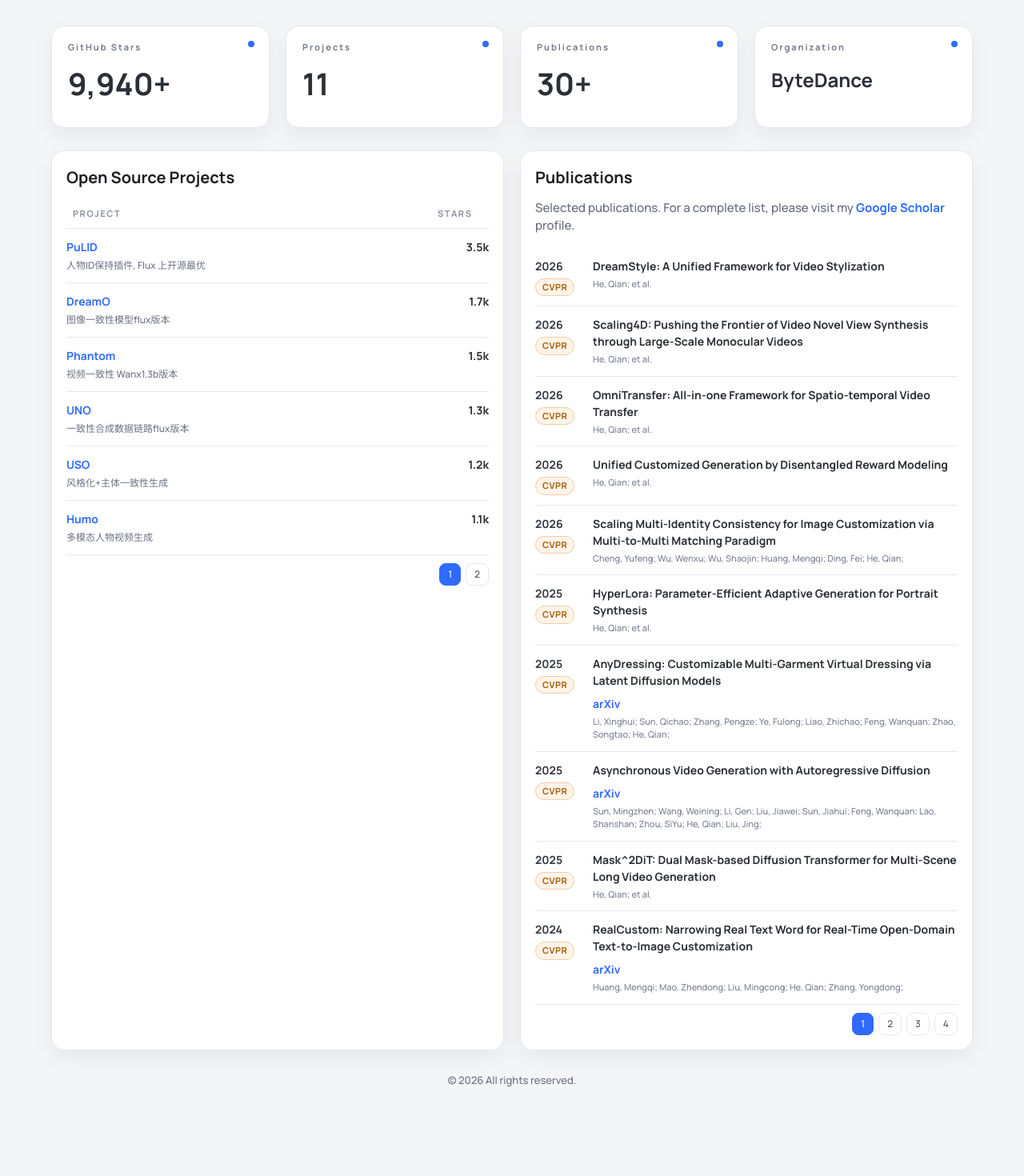
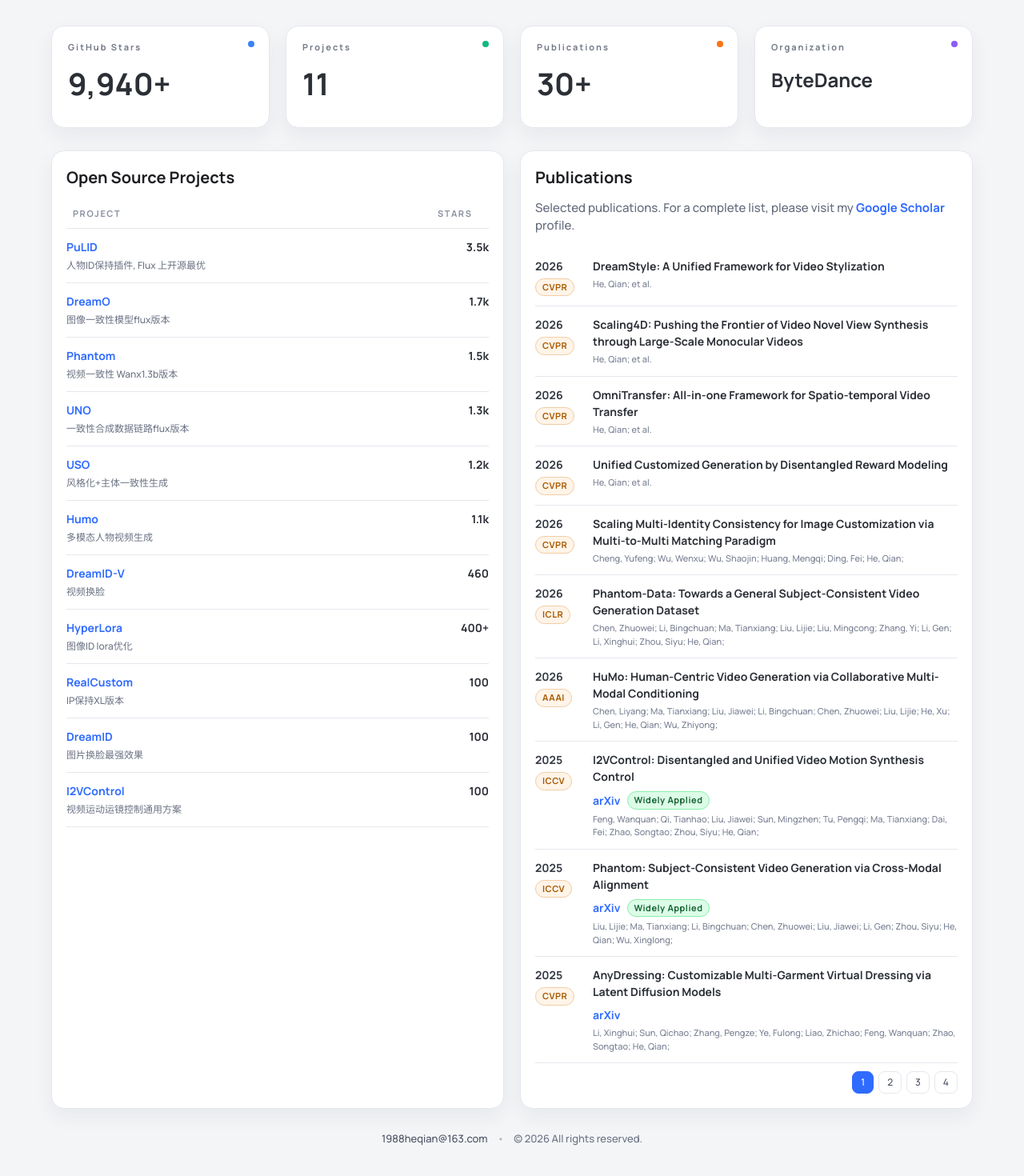
Before and after one commit to logic1988/logic1988.github.io, a Next.js app: page / in a window 1280 px wide. Shown: the part 162-1632 px from the top of the page at 80% size. Before the commit the page ends 1602 px from the top, so only its background shows below. Built offline with nearby package versions, Linux system fonts and the light colour scheme; no server answers.

Commit message:
feat: 优化布局与排序，添加邮箱联系，移除项目分页，调整小点颜色

```diff
--- a/src/app/page.tsx
+++ b/src/app/page.tsx
@@ -26,12 +26,10 @@ interface Paper {
   widelyApplied?: boolean;
 }
 
-const PROJECTS_PER_PAGE = 6;
 const PAPERS_PER_PAGE = 10;
 
 export default function Home() {
   const [githubRepos, setGithubRepos] = useState<Map<string, GitHubRepo>>(new Map());
-  const [projectsPage, setProjectsPage] = useState(1);
   const [papersPage, setPapersPage] = useState(1);
 
   const baseProjects: Project[] = [
@@ -282,6 +280,14 @@ export default function Home() {
       widelyApplied: false
     },
     {
+      title: 'VMix: Improving Text-to-Image Diffusion Model with Cross-Attention Mixing Control',
+      authors: 'Wu, Shaojin; Ding, Fei; Huang, Mengqi; Liu, Wei; He, Qian;',
+      venue: 'arXiv',
+      year: '2024',
+      arxiv: 'https://arxiv.org/abs/2412.20800',
+      widelyApplied: true
+    },
+    {
       title: 'UGC: Unified GAN Compression for Efficient Image-to-Image Translation',
       authors: 'Ren, Yuxi; Wu, Jie; Zhang, Peng; Zhang, Manlin; Xiao, Xuefeng; He, Qian; Wang, Rui; Zheng, Min; Pan, Xin;',
       venue: 'ICCV',
@@ -357,53 +363,44 @@ export default function Home() {
       year: '2021',
       arxiv: 'https://arxiv.org/abs/2109.10760',
       widelyApplied: false
-    },
-    {
-      title: 'VMix: Improving Text-to-Image Diffusion Model with Cross-Attention Mixing Control',
-      authors: 'Wu, Shaojin; Ding, Fei; Huang, Mengqi; Liu, Wei; He, Qian;',
-      venue: 'arXiv',
-      year: '2024',
-      arxiv: 'https://arxiv.org/abs/2412.20800',
-      widelyApplied: true
     }
   ];
 
-  // Top conferences ranking for sorting
-  const venueRank: { [key: string]: number } = {
-    'CVPR': 1,
-    'ICCV': 2,
-    'NeurIPS': 3,
-    'ICML': 4,
-    'ICLR': 5,
-    'AAAI': 6,
-    'IJCAI': 7,
-    'SIGGRAPH': 8,
-    'SIGGRAPH Asia': 9,
-    'WACV': 10,
-    'IJCNN': 11,
-    'CVPR Workshop': 12,
-    'ICCV Workshop': 13,
-    'arXiv': 14,
-  };
-
-  // Sort papers: by venue rank (higher priority first), then by year (newer first), then by widelyApplied (true first)
+  // Sort papers: year descending > 2 tags > 1 tag (with Scale) > 0 tags
   const sortedPapers = [...basePapers].sort((a, b) => {
-    const rankA = venueRank[a.venue] || 100;
-    const rankB = venueRank[b.venue] || 100;
-
-    if (rankA !== rankB) {
-      return rankA - rankB;
-    }
-
-    // Same venue, sort by year descending
+    // First sort by year descending
     const yearA = parseInt(a.year);
     const yearB = parseInt(b.year);
     if (yearA !== yearB) {
       return yearB - yearA;
     }
 
-    // Same venue and year, sort by widelyApplied (true first)
-    return (b.widelyApplied ? 1 : 0) - (a.widelyApplied ? 1 : 0);
+    // Count tags (venue + arxiv + widelyApplied)
+    const getTagCount = (paper: Paper) => {
+      let count = 1; // venue always present
+      if (paper.arxiv) count++;
+      if (paper.widelyApplied) count++;
+      return count;
+    };
+
+    const tagsA = getTagCount(a);
+    const tagsB = getTagCount(b);
+
+    if (tagsA !== tagsB) {
+      return tagsB - tagsA; // more tags first
+    }
+
+    // Same number of tags, prefer Scale (CVPR/ICCV/NeurIPS/ICLR) first
+    const isScaleVenue = (venue: string) => ['CVPR', 'ICCV', 'NeurIPS', 'ICLR', 'AAAI'].includes(venue);
+    const isScaleA = isScaleVenue(a.venue);
+    const isScaleB = isScaleVenue(b.venue);
+
+    if (isScaleA !== isScaleB) {
+      return isScaleA ? -1 : 1;
+    }
+
+    // All else equal, keep original order
+    return 0;
   });
 
   useEffect(() => {
@@ -450,15 +447,8 @@ export default function Home() {
     return numB - numA;
   });
 
-  // Pagination
-  const totalProjectsPages = Math.ceil(sortedProjects.length / PROJECTS_PER_PAGE);
+  // Papers pagination
   const totalPapersPages = Math.ceil(sortedPapers.length / PAPERS_PER_PAGE);
-
-  const displayedProjects = sortedProjects.slice(
-    (projectsPage - 1) * PROJECTS_PER_PAGE,
-    projectsPage * PROJECTS_PER_PAGE
-  );
-
   const displayedPapers = sortedPapers.slice(
     (papersPage - 1) * PAPERS_PER_PAGE,
     papersPage * PAPERS_PER_PAGE
@@ -473,19 +463,19 @@ export default function Home() {
 
       {/* Statistics */}
       <section className="stats">
-        <div className="card">
+        <div className="card" style={{ '--accent': '#3b82f6' } as React.CSSProperties}>
           <div className="card-title">GitHub Stars</div>
           <div className="card-value">9,940+</div>
         </div>
-        <div className="card">
+        <div className="card" style={{ '--accent': '#10b981' } as React.CSSProperties}>
           <div className="card-title">Projects</div>
           <div className="card-value">11</div>
         </div>
-        <div className="card">
+        <div className="card" style={{ '--accent': '#f97316' } as React.CSSProperties}>
           <div className="card-title">Publications</div>
           <div className="card-value">30+</div>
         </div>
-        <div className="card">
+        <div className="card" style={{ '--accent': '#8b5cf6' } as React.CSSProperties}>
           <div className="card-title">Organization</div>
           <div className="card-value" style={{ fontSize: '24px', marginTop: '14px' }}>ByteDance</div>
         </div>
@@ -505,7 +495,7 @@ export default function Home() {
                 </tr>
               </thead>
               <tbody>
-                {displayedProjects.map((project, index) => (
+                {sortedProjects.map((project, index) => (
                   <tr key={index}>
                     <td>
                       <div className="repo-link">
@@ -525,21 +515,6 @@ export default function Home() {
               </tbody>
             </table>
           </div>
-
-          {/* Projects Pagination */}
-          {totalProjectsPages > 1 && (
-            <div className="pagination">
-              {Array.from({ length: totalProjectsPages }, (_, i) => (
-                <button
-                  key={i}
-                  onClick={() => setProjectsPage(i + 1)}
-                  className={`page-btn ${projectsPage === i + 1 ? 'active' : ''}`}
-                >
-                  {i + 1}
-                </button>
-              ))}
-            </div>
-          )}
         </section>
 
         {/* Right Column: Publications */}
@@ -612,8 +587,12 @@ export default function Home() {
         </section>
       </div>
 
-      {/* Footer */}
+      {/* Footer with Contact */}
       <footer className="footer">
+        <a href="mailto:1988heqian@163.com" style={{ color: '#4c5363', textDecoration: 'none', fontWeight: 500 }}>
+          1988heqian@163.com
+        </a>
+        <span className="dot">•</span>
         <span>© {new Date().getFullYear()} All rights reserved.</span>
       </footer>
     </div>
```
Also changed, not shown: assets/截屏2026-03-10 14.02.52.png (added).
